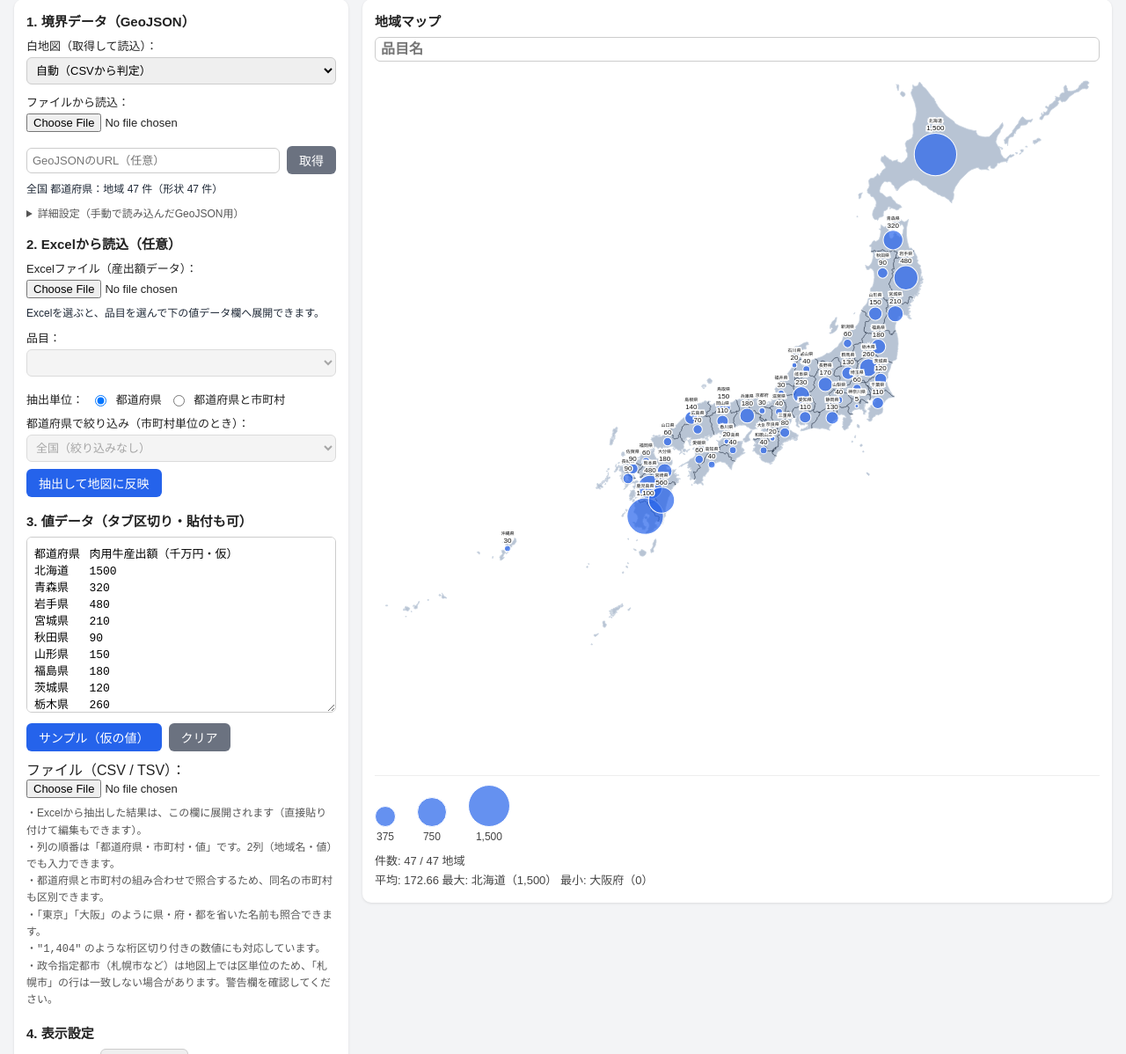
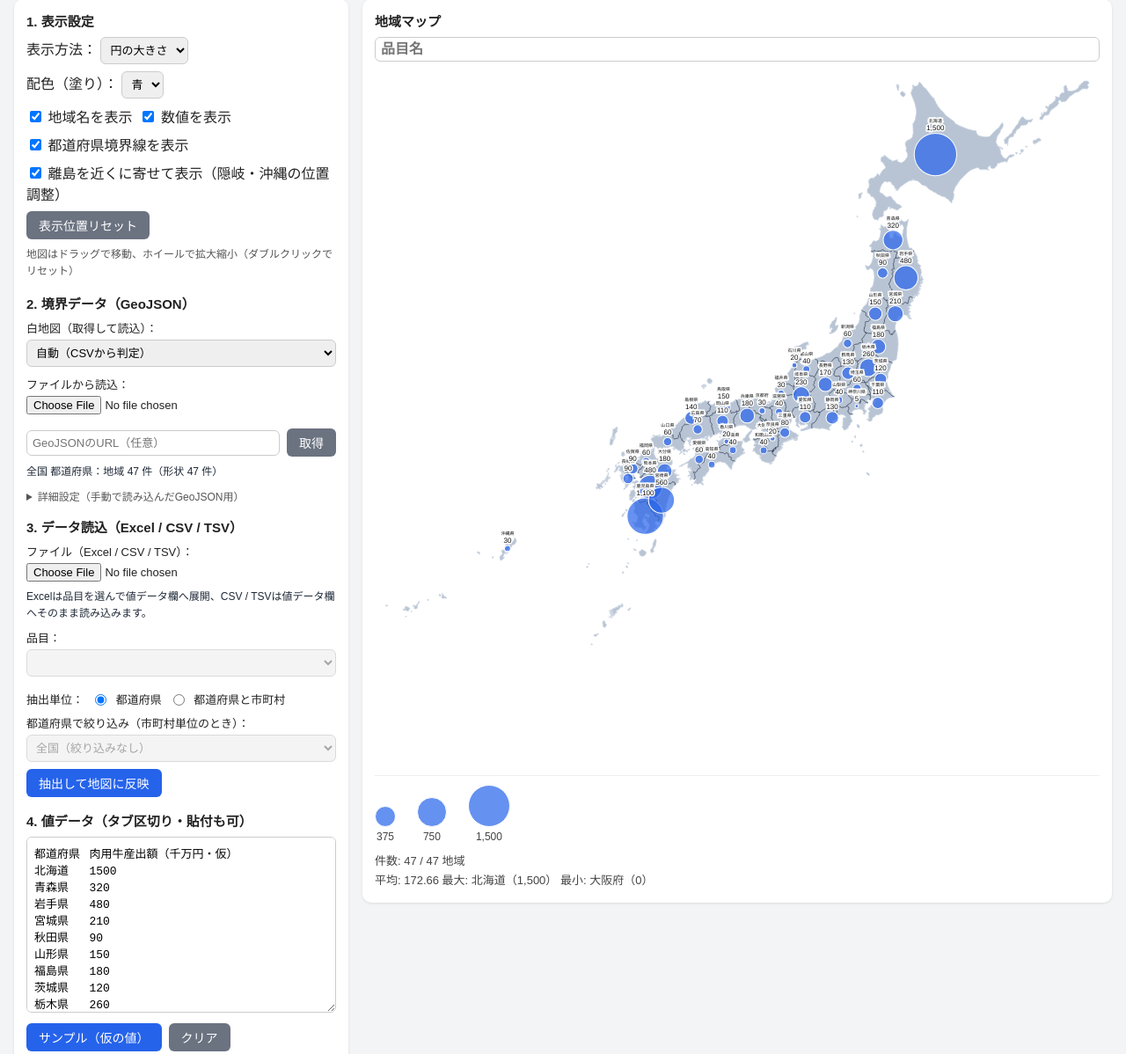
Before and after one commit to swd-hub/MapGraph, a plain HTML site: page 統合版地図化 - Github.htm in a window 1280 px wide. Shown: the part 100-1298 px from the top of the page at 88% size. Drawn offline with Linux system fonts and the light colour scheme.

Commit message:
Update 統合版地図化 - Github.htm

```diff
--- a/統合版地図化 - Github.htm
+++ b/統合版地図化 - Github.htm
@@ -72,67 +72,7 @@
 <div class="wrap">
   <!-- 入力パネル -->
   <div class="panel">
-    <h2>1. 境界データ（GeoJSON）</h2>
-    <div class="controls col" style="margin-bottom:10px;">
-      <label>白地図（取得して読込）：<select id="mapSel"></select></label>
-    </div>
-    <div class="controls col">
-      <label>ファイルから読込：<input type="file" id="geo" accept=".geojson,.json,application/geo+json,application/json"></label>
-      <div class="controls">
-        <input type="url" id="geoUrl" placeholder="GeoJSONのURL（任意）" style="flex:1;">
-        <button id="btnFetch" class="sub">取得</button>
-      </div>
-    </div>
-
-<div id="geoStatus" class="status"></div>
-    <details style="margin-top:8px;">
-      <summary style="font-size:12px;color:#555;cursor:pointer;">詳細設定（手動で読み込んだGeoJSON用）</summary>
-      <div class="controls col" style="margin-top:12px;">
-        <label>地域名のプロパティ：<select id="nameKey"></select></label>
-        <label>一意コードのプロパティ（任意）：<select id="codeKey"></select></label>
-        <label>絞り込みのプロパティ：<select id="filterKey"></select></label>
-        <label>絞り込みの値（完全一致）：<input type="text" id="filterVal" placeholder="例：島根県"></label>
-        <div><button id="btnApply">境界を適用</button></div>
-      </div>
-      <div class="hint">
-        ・読込直後は、地域名のプロパティを自動で選びます。違う場合は手動で変更してください。<br>
-        ・市町村データでは、地域名に <code>N03_004</code>、一意コードに <code>N03_007</code> を指定すると同名の地域も区別できます。
-      </div>
-    </details>
-
-    <h2 style="margin-top:16px;">2. Excelから読込（任意）</h2>
-    <div class="controls col">
-      <label>Excelファイル（産出額データ）：<input type="file" id="xlsFile" accept=".xlsx,.xlsm,.xls"></label>
-      <div id="xlsStatus" class="status" style="margin-top:0;">Excelを選ぶと、品目を選んで下の値データ欄へ展開できます。</div>
-      <label>品目：<select id="itemSel" disabled></select></label>
-      <div class="controls">
-        <span style="font-size:13px;">抽出単位：</span>
-        <label style="flex-direction:row;align-items:center;"><input type="radio" name="unit" value="pref" checked>&nbsp;都道府県</label>
-        <label style="flex-direction:row;align-items:center;"><input type="radio" name="unit" value="prefCity">&nbsp;都道府県と市町村</label>
-      </div>
-      <label>都道府県で絞り込み（市町村単位のとき）：<select id="xlsPref" disabled><option value="">全国（絞り込みなし）</option></select></label>
-      <div><button id="btnExtract" disabled>抽出して地図に反映</button></div>
-    </div>
-
-    <h2 style="margin-top:16px;">3. 値データ（タブ区切り・貼付も可）</h2>
-    <textarea id="csv" spellcheck="false" placeholder="都道府県&#9;市町村&#9;値"></textarea>
-    <div class="controls">
-      <button id="btnSample">サンプル（仮の値）</button>
-      <button id="btnClear" class="sub">クリア</button>
-    </div>
-    <div class="controls">
-      <label>ファイル（CSV / TSV）：<input type="file" id="file" accept=".csv,.txt,.tsv,text/csv,text/plain"></label>
-    </div>
-    <div class="hint">
-      ・Excelから抽出した結果は、この欄に展開されます（直接貼り付けて編集もできます）。<br>
-      ・列の順番は「都道府県・市町村・値」です。2列（地域名・値）でも入力できます。<br>
-      ・都道府県と市町村の組み合わせで照合するため、同名の市町村も区別できます。<br>
-      ・「東京」「大阪」のように県・府・都を省いた名前も照合できます。<br>
-      ・<code>"1,404"</code> のような桁区切り付きの数値にも対応しています。<br>
-      ・政令指定都市（札幌市など）は地図上では区単位のため、「札幌市」の行は一致しない場合があります。警告欄を確認してください。
-    </div>
-
-    <h2 style="margin-top:16px;">4. 表示設定</h2>
+    <h2>1. 表示設定</h2>
     <div class="controls">
       <label>表示方法：
         <select id="mode">
@@ -163,13 +103,71 @@
       <button id="btnView" class="sub">表示位置リセット</button>
       <span class="hint" style="margin:0;">地図はドラッグで移動、ホイールで拡大縮小（ダブルクリックでリセット）</span>
     </div>
+
+    <h2 style="margin-top:16px;">2. 境界データ（GeoJSON）</h2>
+    <div class="controls col" style="margin-bottom:10px;">
+      <label>白地図（取得して読込）：<select id="mapSel"></select></label>
+    </div>
+    <div class="controls col">
+      <label>ファイルから読込：<input type="file" id="geo" accept=".geojson,.json,application/geo+json,application/json"></label>
+      <div class="controls">
+        <input type="url" id="geoUrl" placeholder="GeoJSONのURL（任意）" style="flex:1;">
+        <button id="btnFetch" class="sub">取得</button>
+      </div>
+    </div>
+
+<div id="geoStatus" class="status"></div>
+    <details style="margin-top:8px;">
+      <summary style="font-size:12px;color:#555;cursor:pointer;">詳細設定（手動で読み込んだGeoJSON用）</summary>
+      <div class="controls col" style="margin-top:12px;">
+        <label>地域名のプロパティ：<select id="nameKey"></select></label>
+        <label>一意コードのプロパティ（任意）：<select id="codeKey"></select></label>
+        <label>絞り込みのプロパティ：<select id="filterKey"></select></label>
+        <label>絞り込みの値（完全一致）：<input type="text" id="filterVal" placeholder="例：島根県"></label>
+        <div><button id="btnApply">境界を適用</button></div>
+      </div>
+      <div class="hint">
+        ・読込直後は、地域名のプロパティを自動で選びます。違う場合は手動で変更してください。<br>
+        ・市町村データでは、地域名に <code>N03_004</code>、一意コードに <code>N03_007</code> を指定すると同名の地域も区別できます。
+      </div>
+    </details>
+
+    <h2 style="margin-top:16px;">3. データ読込（Excel / CSV / TSV）</h2>
+    <div class="controls col">
+      <label>ファイル（Excel / CSV / TSV）：<input type="file" id="xlsFile" accept=".xlsx,.xlsm,.xls,.csv,.txt,.tsv,text/csv,text/plain"></label>
+      <div id="xlsStatus" class="status" style="margin-top:0;">Excelは品目を選んで値データ欄へ展開、CSV / TSVは値データ欄へそのまま読み込みます。</div>
+      <label>品目：<select id="itemSel" disabled></select></label>
+      <div class="controls">
+        <span style="font-size:13px;">抽出単位：</span>
+        <label style="flex-direction:row;align-items:center;"><input type="radio" name="unit" value="pref" checked>&nbsp;都道府県</label>
+        <label style="flex-direction:row;align-items:center;"><input type="radio" name="unit" value="prefCity">&nbsp;都道府県と市町村</label>
+      </div>
+      <label>都道府県で絞り込み（市町村単位のとき）：<select id="xlsPref" disabled><option value="">全国（絞り込みなし）</option></select></label>
+      <div><button id="btnExtract" disabled>抽出して地図に反映</button></div>
+    </div>
+
+    <h2 style="margin-top:16px;">4. 値データ（タブ区切り・貼付も可）</h2>
+    <textarea id="csv" spellcheck="false" placeholder="都道府県&#9;市町村&#9;値"></textarea>
+    <div class="controls">
+      <button id="btnSample">サンプル（仮の値）</button>
+      <button id="btnClear" class="sub">クリア</button>
+    </div>
+    <div class="hint">
+      ・Excelから抽出した結果・CSV/TSVの内容は、この欄に展開されます（直接貼り付けて編集もできます）。<br>
+      ・列の順番は「都道府県・市町村・値」です。2列（地域名・値）でも入力できます。<br>
+      ・都道府県と市町村の組み合わせで照合するため、同名の市町村も区別できます。<br>
+      ・「東京」「大阪」のように県・府・都を省いた名前も照合できます。<br>
+      ・<code>"1,404"</code> のような桁区切り付きの数値にも対応しています。<br>
+      ・政令指定都市（札幌市など）は地図上では区単位のため、「札幌市」の行は一致しない場合があります。警告欄を確認してください。
+    </div>
+
     <div id="warn" class="warn"></div>
   </div>
 
   <!-- 地図パネル -->
   <div class="panel map-area">
     <h2>地域マップ</h2>
-<input type="text" id="itemName" placeholder="品目名" style="width:100%;font-size:16px;font-weight:bold;padding:4px 6px;border:1px solid #ccc;border-radius:6px;margin:0 0 10px;">
+    <input type="text" id="itemName" placeholder="品目名" style="width:100%;font-size:16px;font-weight:bold;padding:4px 6px;border:1px solid #ccc;border-radius:6px;margin:0 0 10px;">
     <div id="map"></div>
     <div id="colorLegend" class="legend-row">
       <div id="bar" class="bar"></div>
@@ -820,8 +818,8 @@ function render() {
   const showValue = $showValue.checked;
 
   const { project, H } = buildProjection();
-  const itemName = $("itemName").value.trim();
-  const headH = itemName ? 36 : 0; // 品目名の帯の高さ
+  const itemName = ""; // 地図中の品目名は表示しない
+  const headH = itemName ? 22 : 0; // 品目名の帯の高さ
   lastH = H + headH;
   const thin = units.size > 300;
 
@@ -893,10 +891,10 @@ function render() {
   }
 
   const titleSvg = itemName
-    ? `<text x="${P}" y="26" font-size="20" font-weight="bold" fill="#111">${esc(itemName)}</text>`
+    ? `<text x="${P}" y="16" font-size="10" font-weight="bold" fill="#111">${esc(itemName)}</text>`
     : "";
   $map.innerHTML =
-    `<svg xmlns="http://www.w3.org/2000/svg" width="${W}" height="${lastH.toFixed(0)}" viewBox="${view.x} ${view.y} ${W / view.z} ${lastH / view.z}" preserveAspectRatio="xMinYMin meet" font-family="Hiragino Sans, Yu Gothic, Meiryo, sans-serif">` +
+    `<svg xmlns="http://www.w3.org/2000/svg" width="${W}" height="${lastH.toFixed(0)}" viewBox="${view.x} ${view.y} ${W / view.z} ${lastH / view.z}" preserveAspectRatio="xMinYMin meet" text-rendering="geometricPrecision" font-kerning="normal" font-family="Hiragino Sans, Yu Gothic, Meiryo, sans-serif">` +
     titleSvg +
     `<g transform="translate(0 ${headH})">` +
     paths + prefPath + circleMarks + nameMarks + valueMarks +
@@ -966,7 +964,6 @@ $palette.onchange = render;
 $showLabel.onchange = render;
 $showValue.onchange = render;
 $showPref.onchange = render;
-$("itemName").addEventListener("input", render);
 
 $nameKey.onchange = applyGeo;
 $codeKey.onchange = applyGeo;
@@ -980,12 +977,6 @@ $mapSel.onchange = () => {
   if (v === "auto") { autoDetect(); return; }
   const m = MAP_REGISTRY.find(x => x.id === v);
   if (m) useMap(m).catch(err => { $geoStatus.textContent = `取得に失敗：${err.message}`; });
-};
-
-$("file").onchange = e => {
-  const file = e.target.files[0];
-  if (!file) return;
-  readText(file, text => { $csv.value = text; render(); scheduleDetect(); });
 };
 
 $("geo").onchange = e => {
@@ -1119,6 +1110,10 @@ $("btnView").onclick = resetView;
   $("xlsFile").addEventListener("change", e => {
     const f = e.target.files[0];
     if (!f) return;
+    if (!/\.(xlsx|xlsm|xls)$/i.test(f.name)) {   // CSV / TSV / テキスト
+      readText(f, text => { $csv.value = text; render(); scheduleDetect(); setXs(`「${f.name}」を値データ欄に読み込みました。`); });
+      return;
+    }
     if (typeof XLSX === "undefined") { setXs("Excel読込ライブラリ（SheetJS）を取得できませんでした。ネットワークを確認してください。", true); return; }
     setXs("読み込み中…");
     const reader = new FileReader();
```
